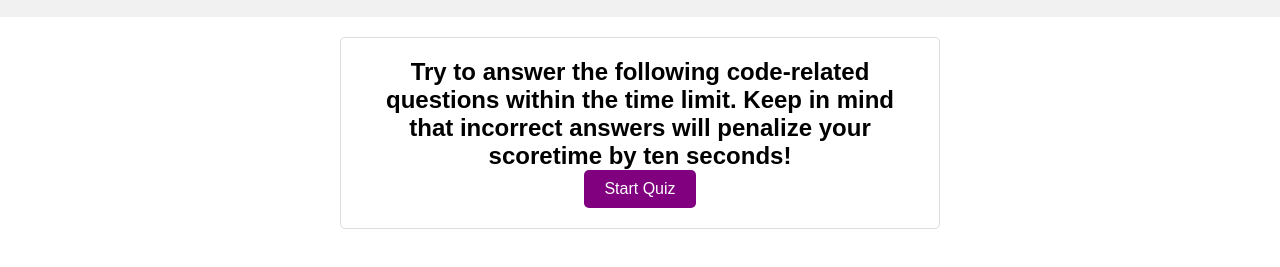
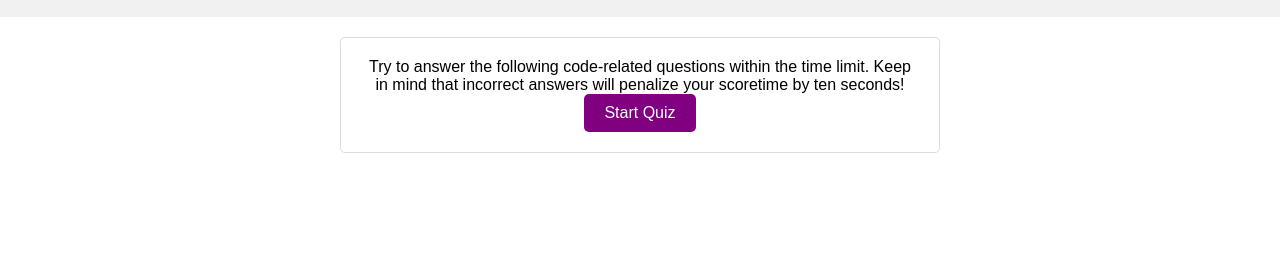
Before and after one commit to guk001/code-quiz, a plain HTML site: page index.html in a window 1280 px wide. Shown: the part 51-318 px from the top of the page. Drawn offline with Linux system fonts and the light colour scheme.

Commit message:
changed the message from h2 to p

```diff
--- a/index.html
+++ b/index.html
@@ -14,7 +14,7 @@
 
     <main>
         <div id="start-screen">
-            <h2>Try to answer the following code-related questions within the time limit. Keep in mind that incorrect answers will penalize your scoretime by ten seconds!</h2>
+            <p>Try to answer the following code-related questions within the time limit. Keep in mind that incorrect answers will penalize your scoretime by ten seconds!</p>
             <button id="start-button">Start Quiz</button>
         </div>
 
```
